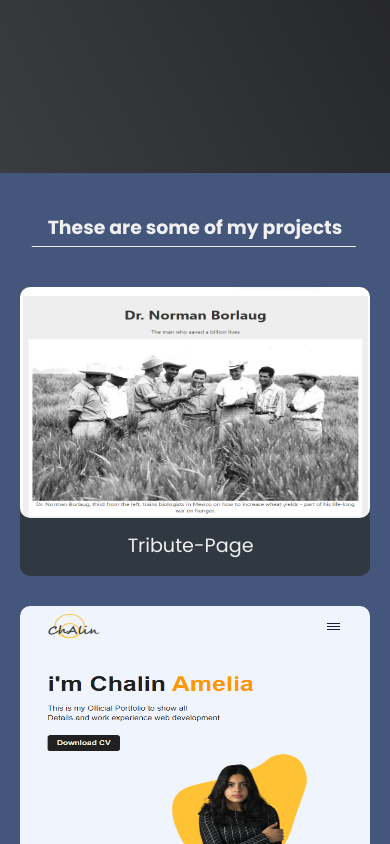
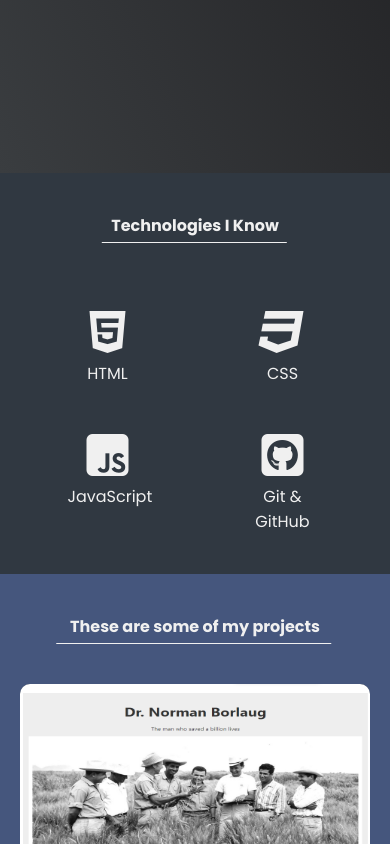
Before and after one commit to Mostafa-Y-Mansour/Personal-Portfolio-Webpage, a plain HTML site: page index.html in a window 390 px wide. Shown: the part 671-1515 px from the top of the page. Drawn offline with Linux system fonts and the light colour scheme.

Commit message:
add a technologies section commit

```diff
--- a/css/style.css
+++ b/css/style.css
@@ -213,26 +213,36 @@ body {
   }
 }
 
-/* projects-section style */
+/* technologies-section projects-section style */
 
-.projects-section {
+.projects-section,
+.tech-section {
   width: 100%;
-  background-color: var(--main-blue);
   padding: 80px;
   display: flex;
   flex-direction: column;
   align-items: center;
 }
 
+.tech-section {
+  background-color: var(--main-gray);
+}
+
+.projects-section {
+  background-color: var(--main-blue);
+}
+
 @media screen and (max-width: 460px) {
-  .projects-section {
+  .projects-section,
+  .tech-section {
     padding: 20px;
   }
 }
 
-/* projects header style */
+/* technologies projects header style */
 
-.projects-section .projects-header {
+.projects-section .projects-header,
+.tech-section h2 {
   font-style: var(--Raleway-font);
   font-size: 2.1rem;
   padding-bottom: 5px;
@@ -241,7 +251,8 @@ body {
   position: relative;
 }
 
-.projects-section .projects-header::after {
+.projects-section .projects-header::after,
+.tech-section h2::after {
   content: "";
   background-color: var(--main-white);
   width: 110%;
@@ -256,10 +267,43 @@ body {
   -o-transform: translateX(-5%);
 }
 
+@media screen and (max-width: 729px) {
+  .projects-section .projects-header,
+  .tech-section h2 {
+    font-size: 1.6rem;
+  }
+}
+
 @media screen and (max-width: 460px) {
-  .projects-section .projects-header {
-    font-size: 1.18rem;
+  .projects-section .projects-header,
+  .tech-section h2 {
+    font-size: 1rem;
   }
+}
+
+/* technologies-list style */
+
+.tech-section .tech-list {
+  list-style: none;
+  width: 100%;
+  max-width: 700px;
+  display: grid;
+  grid-template-columns: repeat(auto-fit, 120px);
+  justify-content: space-around;
+}
+
+.tech-section .tech-list li {
+  margin: 20px;
+  text-align: center;
+}
+.tech-section .tech-list li i {
+  color: var(--main-white);
+  font-size: 3rem;
+  margin: 5px;
+}
+
+.tech-section .tech-list li p {
+  color: var(--main-white);
 }
 
 /* projects grid style */
--- a/index.html
+++ b/index.html
@@ -26,6 +26,7 @@
 
 <body>
   <main id="main">
+    <!-- navbar -->
     <nav id="navbar">
       <h2>Mostafa Mansour</h2>
       <div class="burger">
@@ -35,11 +36,13 @@
       </div>
       <ul>
         <li><a href="#welcome-section" class="nav-link">About</a></li>
+        <li><a href="#technology" class="nav-link">Technology</a></li>
         <li><a href="#projects" class="nav-link">Work</a></li>
         <li><a href="#contact" class="nav-link">Contact</a></li>
       </ul>
     </nav>
 
+    <!-- welcome section -->
     <section id="welcome-section" class="welcome-section">
       <img src="images/profile-photo.jpg" class="welcome-photo" alt="profile photo">
       <div class="welcome-text">
@@ -48,6 +51,33 @@
       </div>
     </section>
 
+    <!-- technologies section -->
+
+    <section id="technology" class="tech-section">
+      <h2>Technologies I Know</h2>
+
+      <ul class="tech-list">
+        <li id="html">
+          <i class="fab fa-html5"></i>
+          <p>HTML</p>
+        </li>
+        <li id="css">
+          <i class="fab fa-css3"></i>
+          <p>CSS</p>
+        </li>
+        <li id="js">
+          <i class="fab fa-js-square"></i>
+          <p>JavaScript</p>
+        </li>
+        <li id="git">
+          <i class="fab fa-github-square"></i>
+          <p>Git & GitHub</p>
+        </li>
+      </ul>
+
+    </section>
+
+    <!-- projects section -->
     <section id="projects" class="projects-section">
       <h2 class="projects-header">These are some of my projects</h2>
       <div class="projects-grid">
@@ -117,6 +147,7 @@
 
     </section>
 
+    <!-- contact section -->
     <section id="contact" class="contact-section">
       <h2 class="contact-h2">Let's work together...</h2>
       <p class="contact-p">How do you take your coffee?</p>
@@ -145,6 +176,7 @@
       </ul>
     </section>
 
+    <!-- footer section -->
     <footer id="footer">
       <p>
         &copy; created with love by
```
